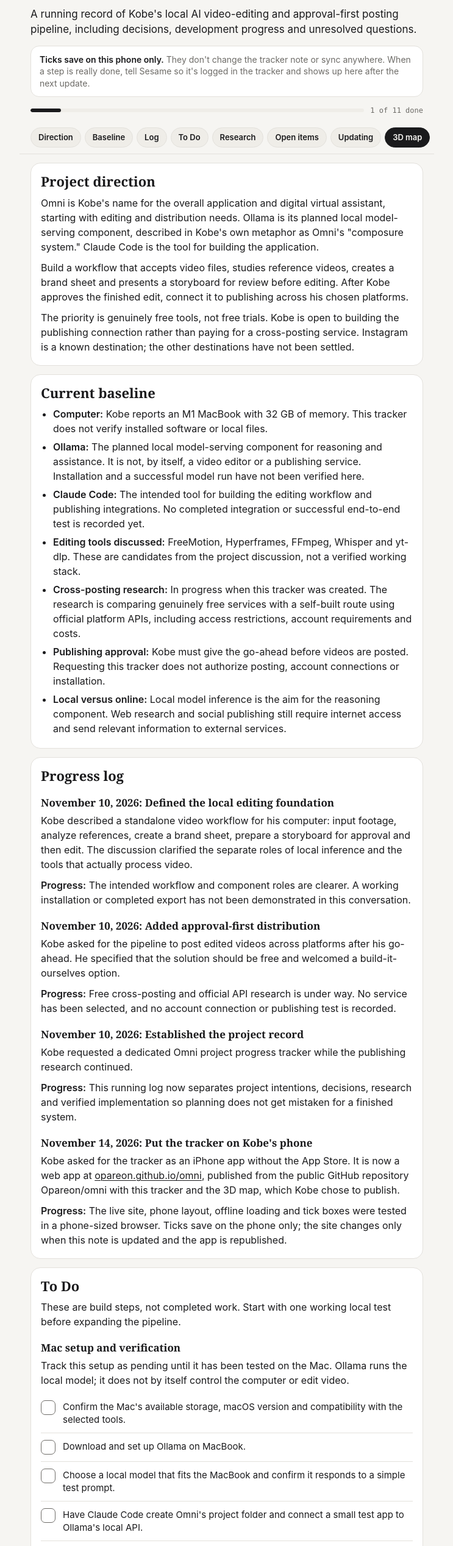
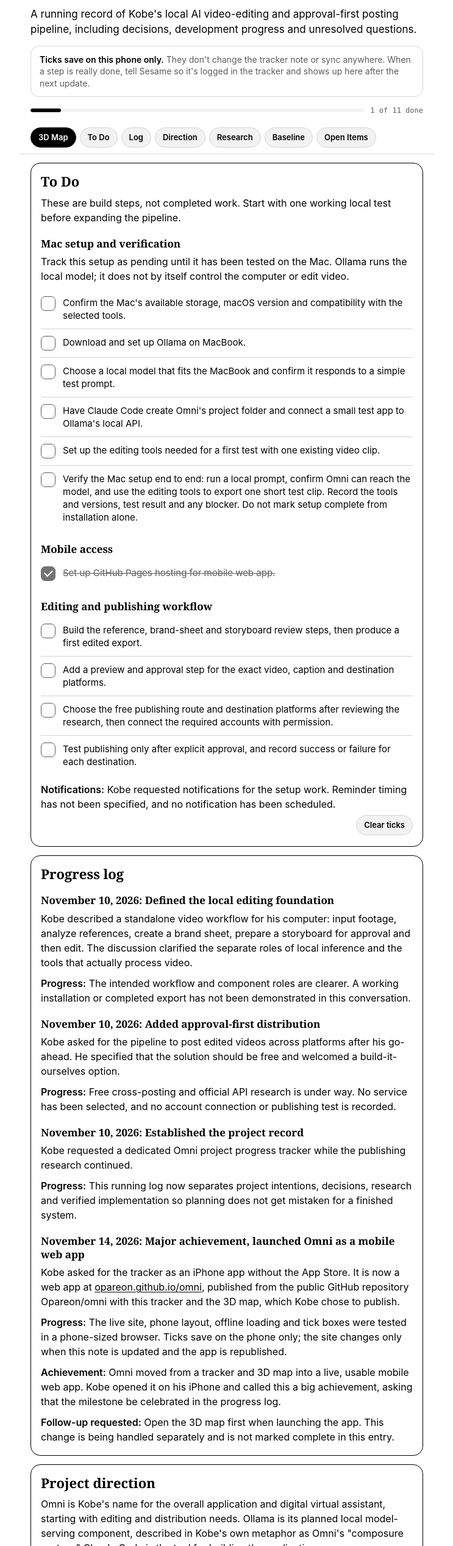
Before and after one commit to Opareon/omni, a plain HTML site: page tracker.html in a window 1280 px wide. Shown: the part 99-2635 px from the top of the page at 61% size, without its empty margins (268-1011 px from the left). Drawn offline with Linux system fonts and the light colour scheme.

Commit message:
Tracker: black and white theme; nav order 3D Map, To Do, Log, Direction, Research, Baseline, Open Items

```diff
--- a/sw.js
+++ b/sw.js
@@ -1,6 +1,6 @@
 // Omni service worker: keeps the app usable offline.
 // Pages load fresh from the network when online and fall back to the saved copy offline.
-const CACHE = 'omni-905abafe75';
+const CACHE = 'omni-8b5664aab4';
 // The landing page ('./' and index.html) is the 3D map; the tracker is tracker.html.
 const SHELL = ['./', 'index.html', 'tracker.html', 'map.html', 'manifest.webmanifest', 'icons/icon-192.png', 'icons/icon-512.png', 'icons/apple-touch-icon.png'];
 
--- a/tracker.html
+++ b/tracker.html
@@ -6,8 +6,8 @@
 <title>Omni</title>
 <meta name="description" content="Omni project tracker">
 <meta name="robots" content="noindex, nofollow">
-<meta name="theme-color" content="#f6f5f2" media="(prefers-color-scheme: light)">
-<meta name="theme-color" content="#0d0d0f" media="(prefers-color-scheme: dark)">
+<meta name="theme-color" content="#ffffff" media="(prefers-color-scheme: light)">
+<meta name="theme-color" content="#000000" media="(prefers-color-scheme: dark)">
 <meta name="apple-mobile-web-app-capable" content="yes">
 <meta name="mobile-web-app-capable" content="yes">
 <meta name="apple-mobile-web-app-title" content="Omni">
@@ -16,9 +16,9 @@
 <link rel="icon" type="image/png" sizes="192x192" href="icons/icon-192.png">
 <link rel="apple-touch-icon" href="icons/apple-touch-icon.png">
 <style>
-:root{--ground:#f6f5f2;--card:#ffffff;--ink:#1a1a1c;--muted:#6d6b67;--rule:#e3e1dc;--chip:#efede8;--accent:#1f6feb;
+:root{color-scheme:light dark;--ground:#ffffff;--card:#ffffff;--ink:#000000;--muted:#5c5c5c;--rule:#d4d4d4;--chip:#f2f2f2;--accent:#000000;--on-accent:#ffffff;
 --serif:"New York",ui-serif,Georgia,"Times New Roman",serif;--sans:-apple-system,BlinkMacSystemFont,"SF Pro Text","Segoe UI",Roboto,sans-serif;--mono:ui-monospace,"SF Mono",Menlo,monospace}
-@media (prefers-color-scheme:dark){:root{--ground:#0d0d0f;--card:#17171a;--ink:#ecebe7;--muted:#9a978f;--rule:#2a2a2e;--chip:#222226;--accent:#4c8dff}}
+@media (prefers-color-scheme:dark){:root{--ground:#000000;--card:#000000;--ink:#ffffff;--muted:#a3a3a3;--rule:#3a3a3a;--chip:#141414;--accent:#ffffff;--on-accent:#000000}}
 *{box-sizing:border-box}
 html{-webkit-text-size-adjust:100%}
 body{margin:0;background:var(--ground);color:var(--ink);font:16px/1.5 var(--sans);-webkit-font-smoothing:antialiased}
@@ -37,7 +37,7 @@ nav.jump{position:sticky;top:0;z-index:5;display:flex;gap:6px;overflow-x:auto;-w
 nav.jump::-webkit-scrollbar{display:none}
 nav.jump a{flex:none;font:600 13px/1 var(--sans);text-decoration:none;color:var(--ink);background:var(--chip);border:1px solid var(--rule);border-radius:999px;padding:9px 12px}
 nav.jump a.map{background:var(--ink);color:var(--ground);border-color:var(--ink)}
-section{background:var(--card);border:1px solid var(--rule);border-radius:16px;padding:16px 16px 8px;margin:14px 0}
+section{background:var(--card);border:1px solid var(--ink);border-radius:16px;padding:16px 16px 8px;margin:14px 0}
 section ul,section ol{margin:0 0 12px;padding-left:20px}
 section li{margin:0 0 6px}
 section strong{font-weight:600}
@@ -51,7 +51,7 @@ ul.check li:first-child{border-top:0}
 ul.check label{display:flex;gap:12px;align-items:flex-start;padding:11px 0;cursor:pointer;-webkit-tap-highlight-color:transparent}
 ul.check input{appearance:none;-webkit-appearance:none;flex:none;width:24px;height:24px;margin:0;border:1.5px solid var(--muted);border-radius:7px;display:grid;place-content:center;background:var(--card)}
 ul.check input:checked{background:var(--accent);border-color:var(--accent)}
-ul.check input:checked::after{content:"";width:11px;height:6px;border-left:2.5px solid #fff;border-bottom:2.5px solid #fff;transform:translateY(-2px) rotate(-45deg)}
+ul.check input:checked::after{content:"";width:11px;height:6px;border-left:2.5px solid var(--on-accent);border-bottom:2.5px solid var(--on-accent);transform:translateY(-2px) rotate(-45deg)}
 ul.check input:disabled{opacity:.55}
 ul.check input:checked+span{color:var(--muted);text-decoration:line-through;text-decoration-thickness:1px}
 ul.check span{font-size:15px;line-height:1.4}
@@ -66,48 +66,12 @@ body.off #offline{display:block}
 <div class="wrap">
 <p class="kicker">Omni, project tracker</p>
 <h1>Omni Project Progress Tracker</h1>
-<p class="updated">Tracker saved Nov 14, 2026, 12:22pm</p>
+<p class="updated">Tracker saved Nov 14, 2026, 12:26pm</p>
 <p id="offline">Offline: showing the last copy saved on this phone</p>
 <p class="lede">A running record of Kobe's local AI video-editing and approval-first posting pipeline, including decisions, development progress and unresolved questions.</p>
 <p class="notice"><b>Ticks save on this phone only.</b> They don't change the tracker note or sync anywhere. When a step is really done, tell Sesame so it's logged in the tracker and shows up here after the next update.</p>
 <div class="meter" aria-live="polite"><div class="bar"><i id="meterbar"></i></div><span id="metertext"></span></div>
-<nav class="jump"><a href="#project-direction">Direction</a><a href="#current-baseline">Baseline</a><a href="#progress-log">Log</a><a href="#to-do">To Do</a><a href="#research">Research</a><a href="#open-items">Open items</a><a href="#continuing-the-tracker">Updating</a><a class="map" href="./">3D map</a></nav>
-<section id="project-direction">
-<h2>Project direction</h2>
-<p>Omni is Kobe's name for the overall application and digital virtual assistant, starting with editing and distribution needs. Ollama is its planned local model-serving component, described in Kobe's own metaphor as Omni's "composure system." Claude Code is the tool for building the application.</p>
-<p>Build a workflow that accepts video files, studies reference videos, creates a brand sheet and presents a storyboard for review before editing. After Kobe approves the finished edit, connect it to publishing across his chosen platforms.</p>
-<p>The priority is genuinely free tools, not free trials. Kobe is open to building the publishing connection rather than paying for a cross-posting service. Instagram is a known destination; the other destinations have not been settled.</p>
-
-</section>
-<section id="current-baseline">
-<h2>Current baseline</h2>
-<ul>
-<li><strong>Computer:</strong> Kobe reports an M1 MacBook with 32 GB of memory. This tracker does not verify installed software or local files.</li>
-<li><strong>Ollama:</strong> The planned local model-serving component for reasoning and assistance. It is not, by itself, a video editor or a publishing service. Installation and a successful model run have not been verified here.</li>
-<li><strong>Claude Code:</strong> The intended tool for building the editing workflow and publishing integrations. No completed integration or successful end-to-end test is recorded yet.</li>
-<li><strong>Editing tools discussed:</strong> FreeMotion, Hyperframes, FFmpeg, Whisper and yt-dlp. These are candidates from the project discussion, not a verified working stack.</li>
-<li><strong>Cross-posting research:</strong> In progress when this tracker was created. The research is comparing genuinely free services with a self-built route using official platform APIs, including access restrictions, account requirements and costs.</li>
-<li><strong>Publishing approval:</strong> Kobe must give the go-ahead before videos are posted. Requesting this tracker does not authorize posting, account connections or installation.</li>
-<li><strong>Local versus online:</strong> Local model inference is the aim for the reasoning component. Web research and social publishing still require internet access and send relevant information to external services.</li>
-</ul>
-
-</section>
-<section id="progress-log">
-<h2>Progress log</h2>
-<h3>November 10, 2026: Defined the local editing foundation</h3>
-<p>Kobe described a standalone video workflow for his computer: input footage, analyze references, create a brand sheet, prepare a storyboard for approval and then edit. The discussion clarified the separate roles of local inference and the tools that actually process video.</p>
-<p><strong>Progress:</strong> The intended workflow and component roles are clearer. A working installation or completed export has not been demonstrated in this conversation.</p>
-<h3>November 10, 2026: Added approval-first distribution</h3>
-<p>Kobe asked for the pipeline to post edited videos across platforms after his go-ahead. He specified that the solution should be free and welcomed a build-it-ourselves option.</p>
-<p><strong>Progress:</strong> Free cross-posting and official API research is under way. No service has been selected, and no account connection or publishing test is recorded.</p>
-<h3>November 10, 2026: Established the project record</h3>
-<p>Kobe requested a dedicated Omni project progress tracker while the publishing research continued.</p>
-<p><strong>Progress:</strong> This running log now separates project intentions, decisions, research and verified implementation so planning does not get mistaken for a finished system.</p>
-<h3>November 14, 2026: Put the tracker on Kobe's phone</h3>
-<p>Kobe asked for the tracker as an iPhone app without the App Store. It is now a web app at <a target="_blank" rel="noopener" href="https://opareon.github.io/omni/">opareon.github.io/omni</a>, published from the public GitHub repository Opareon/omni with this tracker and the 3D map, which Kobe chose to publish.</p>
-<p><strong>Progress:</strong> The live site, phone layout, offline loading and tick boxes were tested in a phone-sized browser. Ticks save on the phone only; the site changes only when this note is updated and the app is republished.</p>
-
-</section>
+<nav class="jump" aria-label="Tracker sections"><a class="map" href="./">3D Map</a><a href="#to-do">To Do</a><a href="#progress-log">Log</a><a href="#project-direction">Direction</a><a href="#research">Research</a><a href="#current-baseline">Baseline</a><a href="#open-items">Open Items</a></nav>
 <section id="to-do">
 <h2>To Do</h2>
 <p>These are build steps, not completed work. Start with one working local test before expanding the pipeline.</p>
@@ -135,6 +99,31 @@ body.off #offline{display:block}
 <p><strong>Notifications:</strong> Kobe requested notifications for the setup work. Reminder timing has not been specified, and no notification has been scheduled.</p>
 <div class="tools"><button type="button" class="tbtn reset">Clear ticks</button></div>
 </section>
+<section id="progress-log">
+<h2>Progress log</h2>
+<h3>November 10, 2026: Defined the local editing foundation</h3>
+<p>Kobe described a standalone video workflow for his computer: input footage, analyze references, create a brand sheet, prepare a storyboard for approval and then edit. The discussion clarified the separate roles of local inference and the tools that actually process video.</p>
+<p><strong>Progress:</strong> The intended workflow and component roles are clearer. A working installation or completed export has not been demonstrated in this conversation.</p>
+<h3>November 10, 2026: Added approval-first distribution</h3>
+<p>Kobe asked for the pipeline to post edited videos across platforms after his go-ahead. He specified that the solution should be free and welcomed a build-it-ourselves option.</p>
+<p><strong>Progress:</strong> Free cross-posting and official API research is under way. No service has been selected, and no account connection or publishing test is recorded.</p>
+<h3>November 10, 2026: Established the project record</h3>
+<p>Kobe requested a dedicated Omni project progress tracker while the publishing research continued.</p>
+<p><strong>Progress:</strong> This running log now separates project intentions, decisions, research and verified implementation so planning does not get mistaken for a finished system.</p>
+<h3>November 14, 2026: Major achievement, launched Omni as a mobile web app</h3>
+<p>Kobe asked for the tracker as an iPhone app without the App Store. It is now a web app at <a target="_blank" rel="noopener" href="https://opareon.github.io/omni/">opareon.github.io/omni</a>, published from the public GitHub repository Opareon/omni with this tracker and the 3D map, which Kobe chose to publish.</p>
+<p><strong>Progress:</strong> The live site, phone layout, offline loading and tick boxes were tested in a phone-sized browser. Ticks save on the phone only; the site changes only when this note is updated and the app is republished.</p>
+<p><strong>Achievement:</strong> Omni moved from a tracker and 3D map into a live, usable mobile web app. Kobe opened it on his iPhone and called this a big achievement, asking that the milestone be celebrated in the progress log.</p>
+<p><strong>Follow-up requested:</strong> Open the 3D map first when launching the app. This change is being handled separately and is not marked complete in this entry.</p>
+
+</section>
+<section id="project-direction">
+<h2>Project direction</h2>
+<p>Omni is Kobe's name for the overall application and digital virtual assistant, starting with editing and distribution needs. Ollama is its planned local model-serving component, described in Kobe's own metaphor as Omni's "composure system." Claude Code is the tool for building the application.</p>
+<p>Build a workflow that accepts video files, studies reference videos, creates a brand sheet and presents a storyboard for review before editing. After Kobe approves the finished edit, connect it to publishing across his chosen platforms.</p>
+<p>The priority is genuinely free tools, not free trials. Kobe is open to building the publishing connection rather than paying for a cross-posting service. Instagram is a known destination; the other destinations have not been settled.</p>
+
+</section>
 <section id="research">
 <h2>Research</h2>
 <h3>Repurpose.io: cross-platform distribution</h3>
@@ -148,6 +137,19 @@ body.off #offline{display:block}
 <li>Identify account requirements and any features that still need manual steps.</li>
 </ul>
 <p>This entry is a research queue item, not a completed evaluation or a subscription decision.</p>
+
+</section>
+<section id="current-baseline">
+<h2>Current baseline</h2>
+<ul>
+<li><strong>Computer:</strong> Kobe reports an M1 MacBook with 32 GB of memory. This tracker does not verify installed software or local files.</li>
+<li><strong>Ollama:</strong> The planned local model-serving component for reasoning and assistance. It is not, by itself, a video editor or a publishing service. Installation and a successful model run have not been verified here.</li>
+<li><strong>Claude Code:</strong> The intended tool for building the editing workflow and publishing integrations. No completed integration or successful end-to-end test is recorded yet.</li>
+<li><strong>Editing tools discussed:</strong> FreeMotion, Hyperframes, FFmpeg, Whisper and yt-dlp. These are candidates from the project discussion, not a verified working stack.</li>
+<li><strong>Cross-posting research:</strong> In progress when this tracker was created. The research is comparing genuinely free services with a self-built route using official platform APIs, including access restrictions, account requirements and costs.</li>
+<li><strong>Publishing approval:</strong> Kobe must give the go-ahead before videos are posted. Requesting this tracker does not authorize posting, account connections or installation.</li>
+<li><strong>Local versus online:</strong> Local model inference is the aim for the reasoning component. Web research and social publishing still require internet access and send relevant information to external services.</li>
+</ul>
 
 </section>
 <section id="open-items">
```
